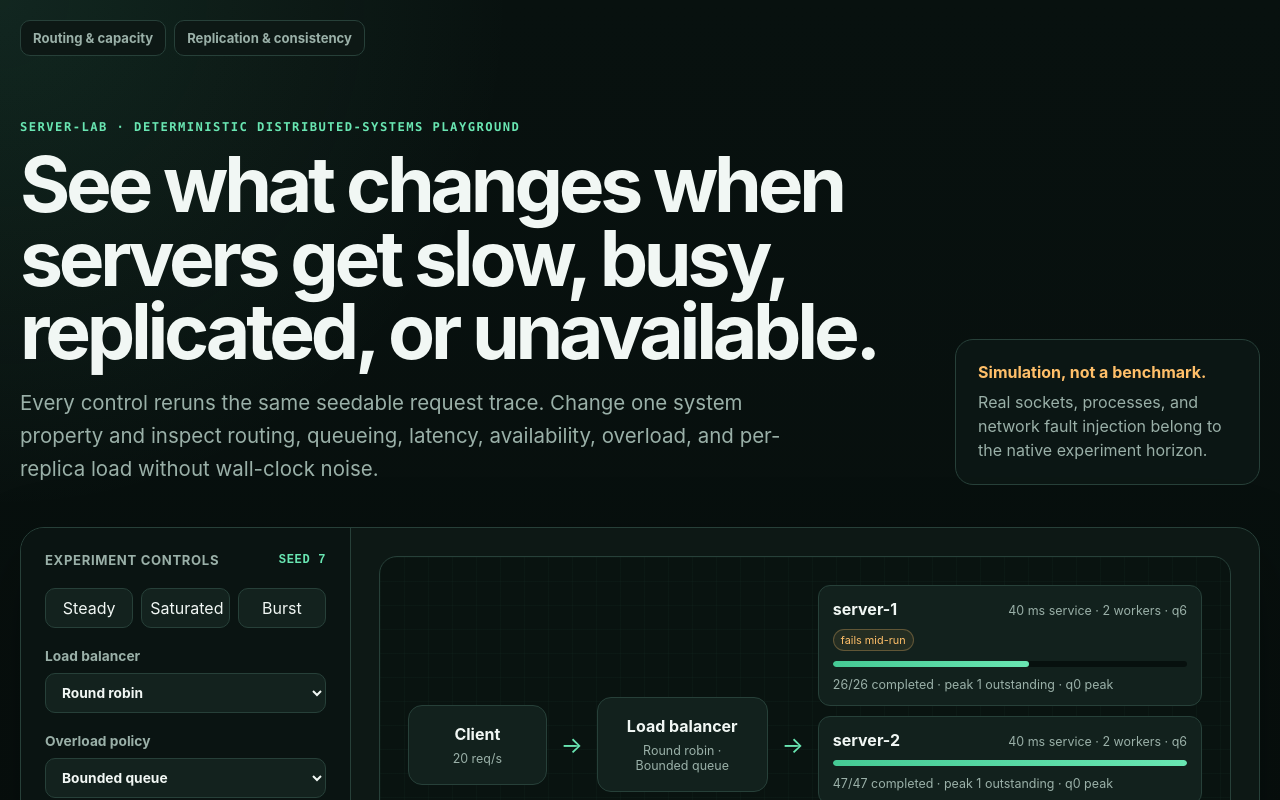
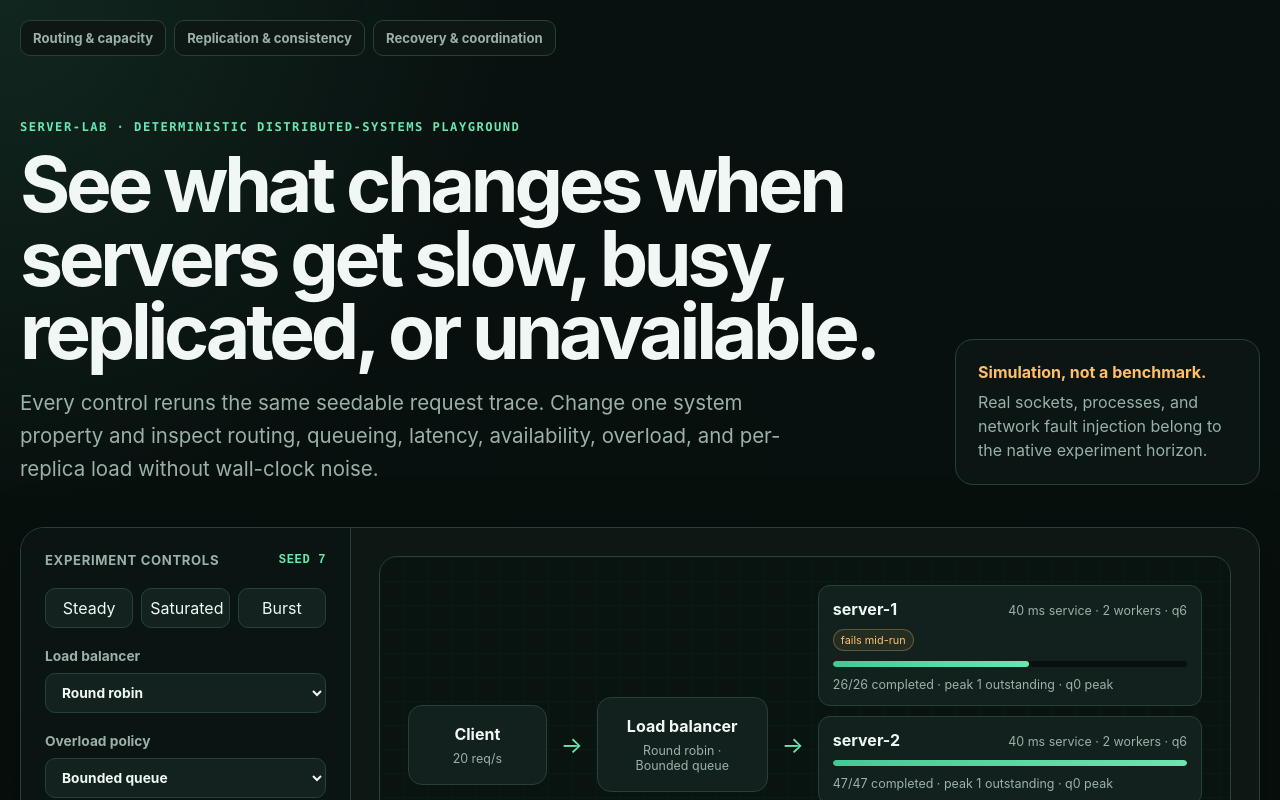
Before and after one commit to moritzbrantner/server-lab, a Next.js app in the folder web/: page / in a window 1280 px wide. Shown: the top 800 px of the page. Built offline with nearby package versions, Linux system fonts and the light colour scheme.

Commit message:
Add recovery lesson navigation

```diff
--- a/web/app/layout.tsx
+++ b/web/app/layout.tsx
@@ -3,10 +3,11 @@ import Link from "next/link";
 import "./globals.css";
 import "./overload.css";
 import "./replication.css";
+import "./recovery.css";
 
 export const metadata: Metadata = {
   title: "server-lab",
-  description: "Interactive experiments for latency, load balancing, replication, consistency, queues, overload, and availability.",
+  description: "Interactive experiments for latency, load balancing, replication, consistency, recovery, coordination, queues, overload, and availability.",
 };
 
 const navLinkStyle = {
@@ -37,6 +38,7 @@ export default function RootLayout({ children }: Readonly<{ children: React.Reac
         >
           <Link href="/" style={navLinkStyle}>Routing &amp; capacity</Link>
           <Link href="/replication" style={navLinkStyle}>Replication &amp; consistency</Link>
+          <Link href="/recovery" style={navLinkStyle}>Recovery &amp; coordination</Link>
         </nav>
         {children}
       </body>
```
